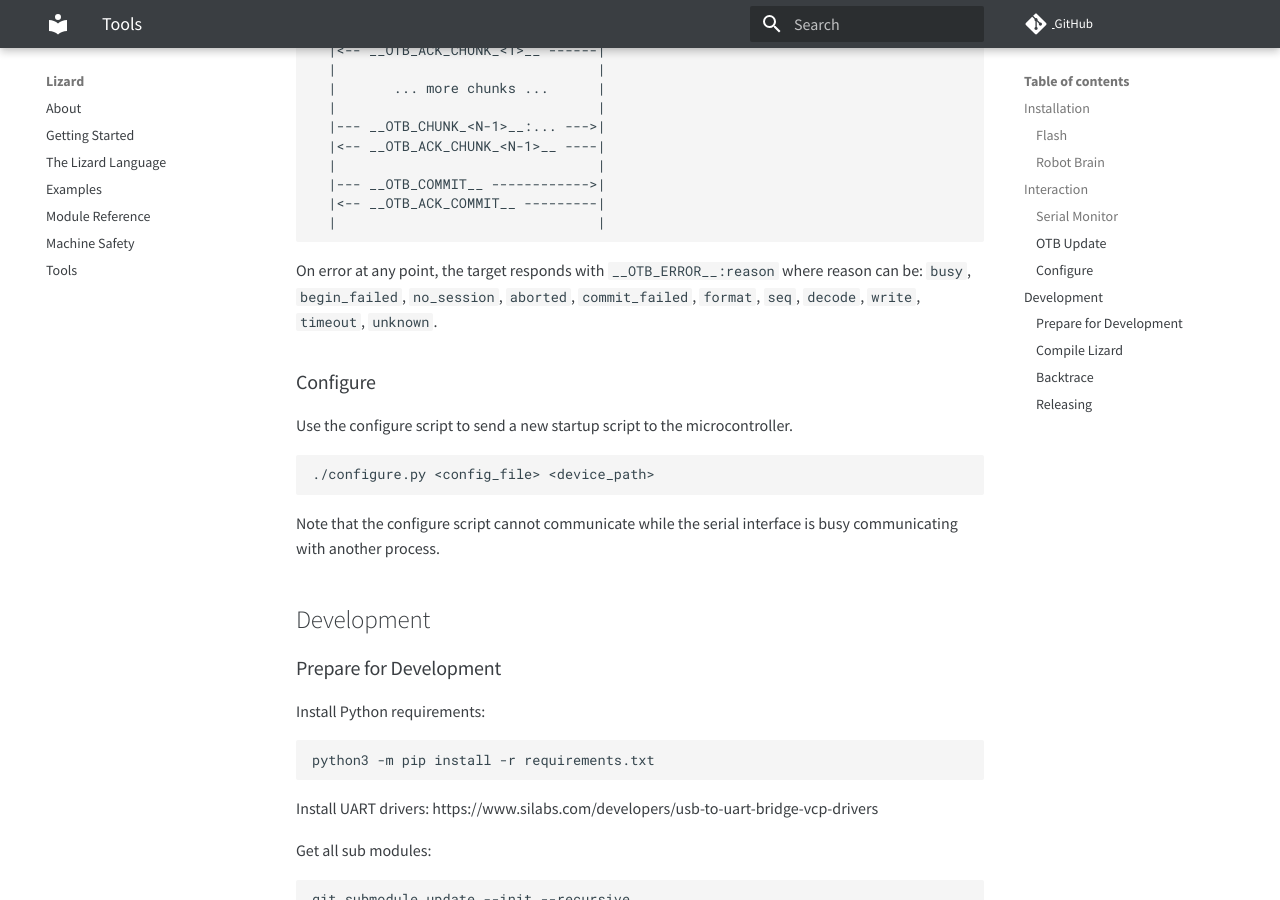
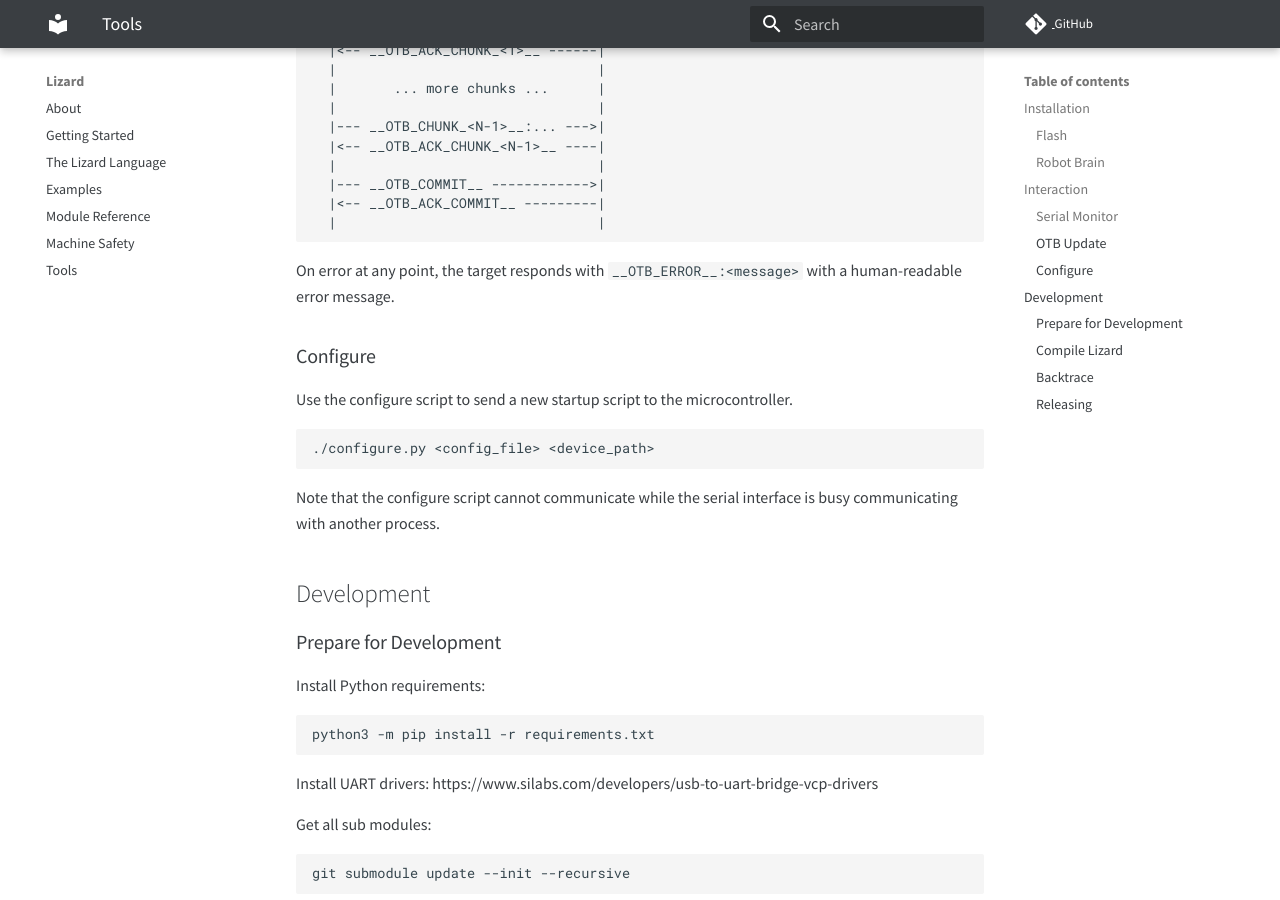
Before and after one commit to zauberzeug/lizard, an MkDocs documentation site: the page built from docs/tools.md, in a window 1280 px wide and 900 px high, scrolled down 2600 px. Built offline with MkDocs 1.6.1 and Material for MkDocs 9.7.7, drawn with Linux system fonts in a browser that asks for light colours; comment, search, counter and statistics services are not loaded.

Commit message:
use human-readable error messages

````diff
--- a/docs/tools.md
+++ b/docs/tools.md
@@ -110,8 +110,7 @@ Host                            Target
   |                                |
 ```
 
-On error at any point, the target responds with `__OTB_ERROR__:reason` where reason can be:
-`busy`, `begin_failed`, `no_session`, `aborted`, `commit_failed`, `format`, `seq`, `decode`, `write`, `timeout`, `unknown`.
+On error at any point, the target responds with `__OTB_ERROR__:<message>` with a human-readable error message.
 
 ### Configure
 
````
Also changed, not shown: 1 other file.
